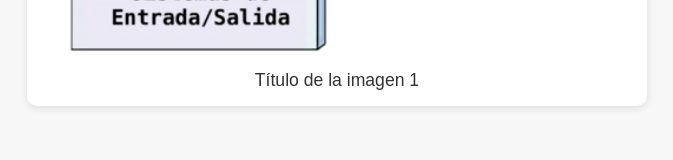
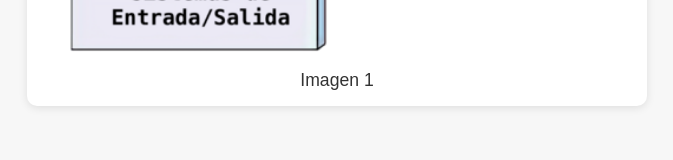
Before and after one commit to antoniocecilia/MME-UD1-3-4, a plain HTML site: page index.html in a window 1280 px wide. Shown: the part 591-751 px from the top of the page, without its empty margins (303-976 px from the left). Drawn offline with Linux system fonts and the light colour scheme.

Commit message:
Update index.html

```diff
--- a/index.html
+++ b/index.html
@@ -46,7 +46,7 @@
     <div class="galeria">
         <figure>
             <img src="img/Imagen1.png" alt="Descripción de la imagen 1">
-            <figcaption>Título de la imagen 1</figcaption>
+            <figcaption>Imagen 1</figcaption>
         </figure>
 
         <figure>
```
